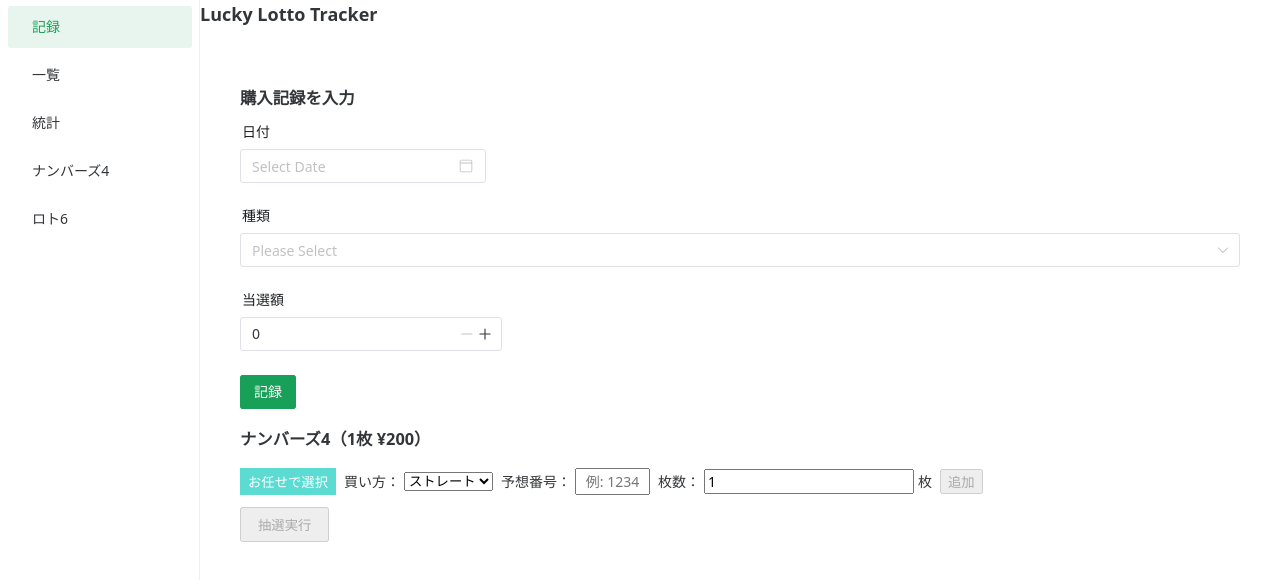
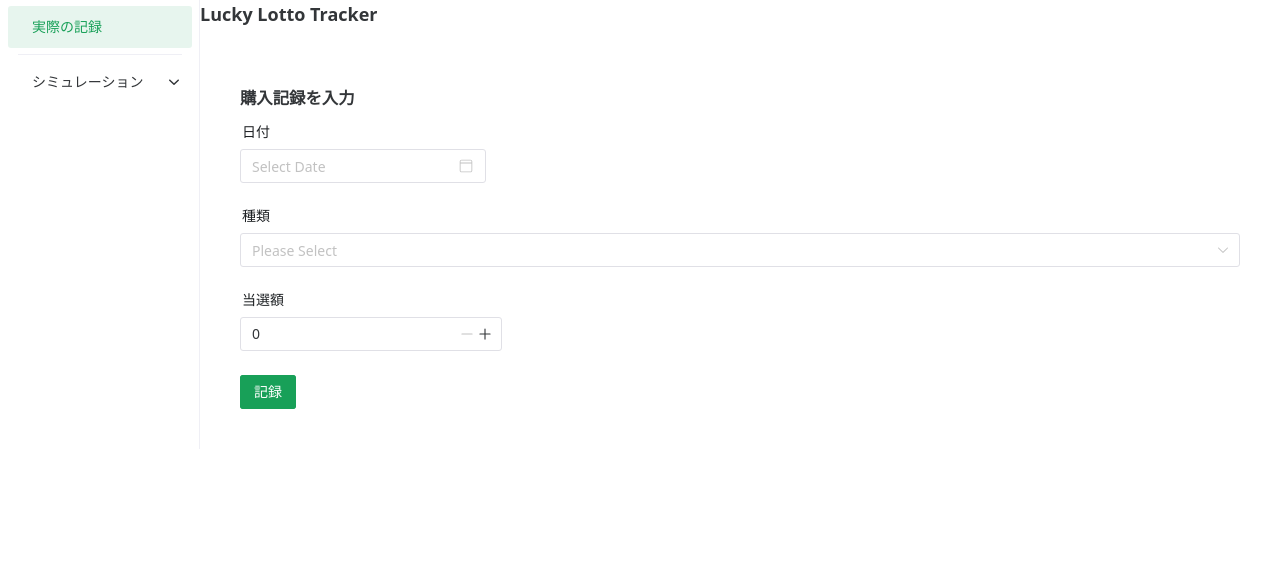
Before and after one commit to tako-chan0511/luckylotto, a Vue app: page /entry in a window 1280 px wide. Shown: the top 580 px of the page. Built offline with nearby package versions, Linux system fonts and the light colour scheme.

Commit message:
サイドメニュ整理

```diff
--- a/src/App.vue
+++ b/src/App.vue
@@ -16,43 +16,53 @@
         <h2 style="margin: 0; font-size: 18px">Lucky Lotto Tracker</h2>
       </n-layout-header>
       <n-layout-content style="padding: 24px">
-        <router-view/>
+        <router-view />
       </n-layout-content>
     </n-layout>
   </n-layout>
 </template>
 
 <script setup lang="ts">
-import { ref, watch } from 'vue'
-import { useRouter, useRoute } from 'vue-router'
-import type { MenuOption } from 'naive-ui'
+import { ref, watch } from "vue";
+import { useRouter, useRoute } from "vue-router";
+import type { MenuOption } from "naive-ui";
 
-const router = useRouter()
-const route  = useRoute()
+const router = useRouter();
+const route = useRoute();
 
 const menuOptions: MenuOption[] = [
-  { label: '記録',      key: '/entry'   },
-  { label: '一覧',      key: '/list'    },
-  { label: '統計',      key: '/stats'   },
-  { label: 'ナンバーズ4', key: '/numbers4' },
-  { label: 'ロト6',     key: '/lotto6'  },
-]
+  { label: "実際の記録", key: "/entry" },
 
+  { type: "divider" },
+  {
+    label: "シミュレーション",
+    key: "group-sim",
+    children: [
+      { label: "ナンバーズ4 シミュレーション", key: "/numbers4" },
+      { label: "ロト6 シミュレーション", key: "/lotto6" },
+      { label: "一覧", key: "/list" },
+      { label: "統計", key: "/stats" },
+    ],
+  },
+];
 // ① 初期値は現在のパス
-const activeKey = ref(route.path)
+const activeKey = ref(route.path);
 
 // ② ルートが変わったらメニューも連動
-watch(() => route.path, p => {
-  if (p !== activeKey.value) activeKey.value = p
-})
+watch(
+  () => route.path,
+  (p) => {
+    if (p !== activeKey.value) activeKey.value = p;
+  }
+);
 
 // ③ メニュー選択時の遷移ハンドラ
 function onMenuSelect(key: string | string[]) {
   // NaiveUI の menu は string[] で返す場合があるので
-  const path = Array.isArray(key) ? key[0] : key
+  const path = Array.isArray(key) ? key[0] : key;
   if (path !== activeKey.value) {
-    router.push(path)
-    activeKey.value = path
+    router.push(path);
+    activeKey.value = path;
   }
 }
 </script>
--- a/src/views/EntryView.vue
+++ b/src/views/EntryView.vue
@@ -3,10 +3,7 @@
   <div class="entry-view">
     <h3>購入記録を入力</h3>
     <LottoForm />
-    <!-- Numbers4Game は別のセクション -->
-    <section>
-      <Numbers4Game />
-    </section>
+
   </div>
 </template>
 
```
